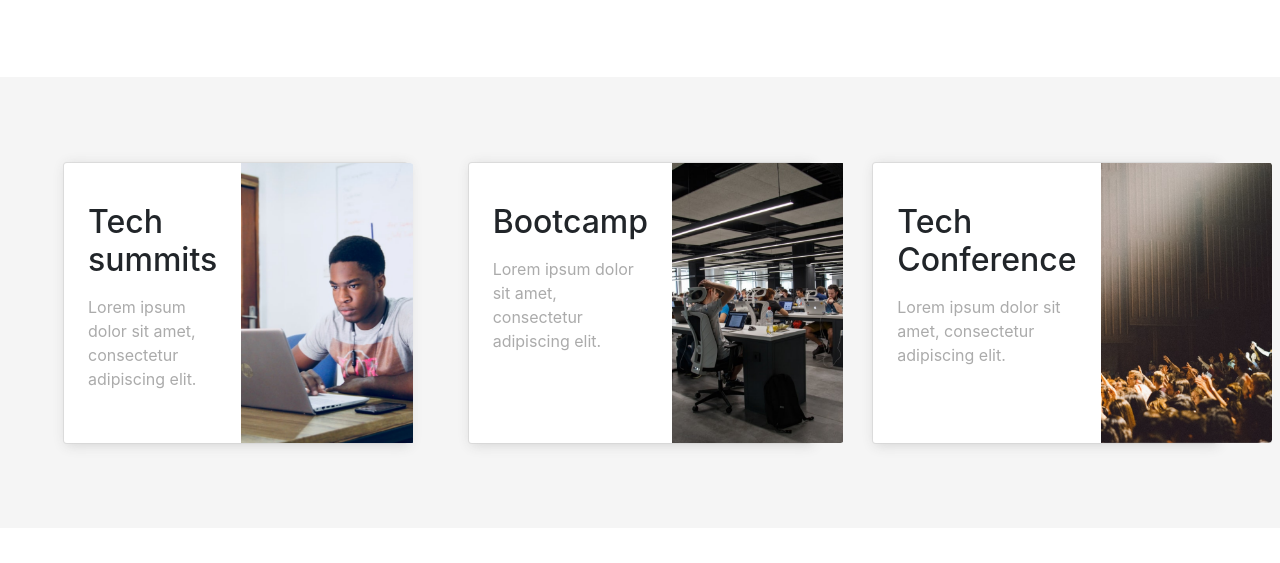
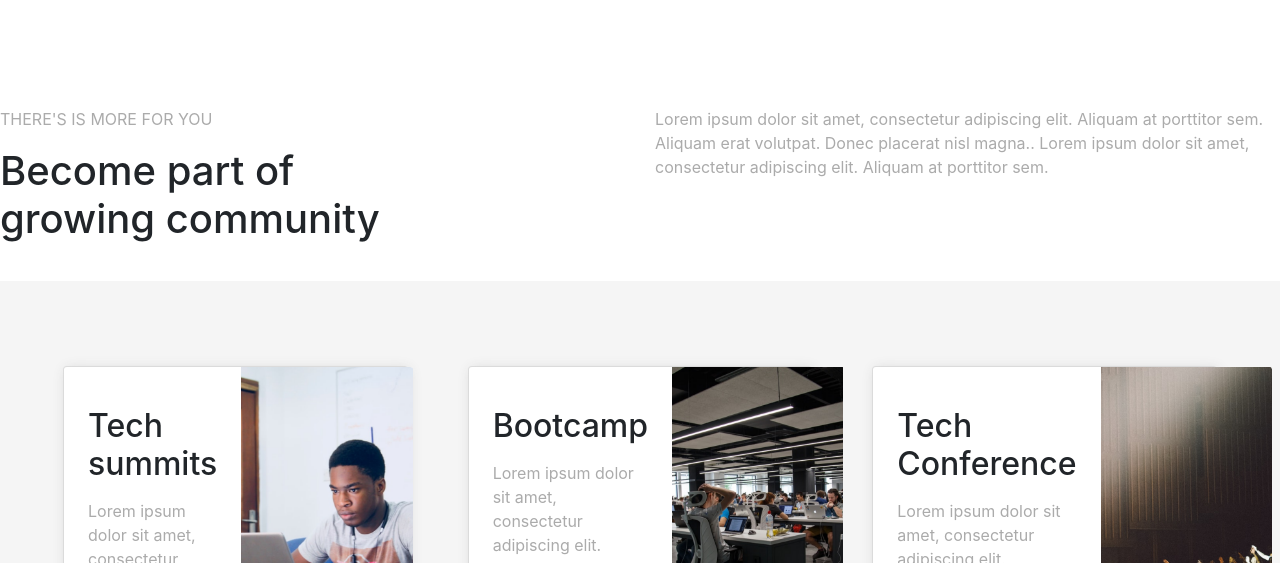
Before and after one commit to rumana96/firstlaunch, a plain HTML site: page index.html in a window 1280 px wide. Shown: the part 1269-1832 px from the top of the page. Drawn offline with nearby package versions, Linux system fonts and the light colour scheme.

Commit message:
Update index.html

```diff
--- a/index.html
+++ b/index.html
@@ -139,6 +139,27 @@ volutpat. Donec placerat nisl magna.</p>
 
   </section>
 
+<section id="cta">
+
+   <div class="row">
+      <div class="feature-box col-lg-6 col-md-12 col-sm-12">
+      <p>THERE'S IS MORE FOR YOU</p>
+    <h1>Become part of <br>
+growing community</h1>
+    </div>
+
+     <div class="feature-box col-lg-6 col-md-12 col-sm-12">
+    <p>Lorem ipsum dolor sit amet, consectetur adipiscing elit.
+Aliquam at porttitor sem. Aliquam erat volutpat. Donec
+placerat nisl magna.. Lorem ipsum dolor sit amet,
+consectetur adipiscing elit. Aliquam at porttitor sem.</p>
+    </div>
+     </div>
+
+  </section>
+
+
+
 <!-- information-->
    <section id="information">
 
```
